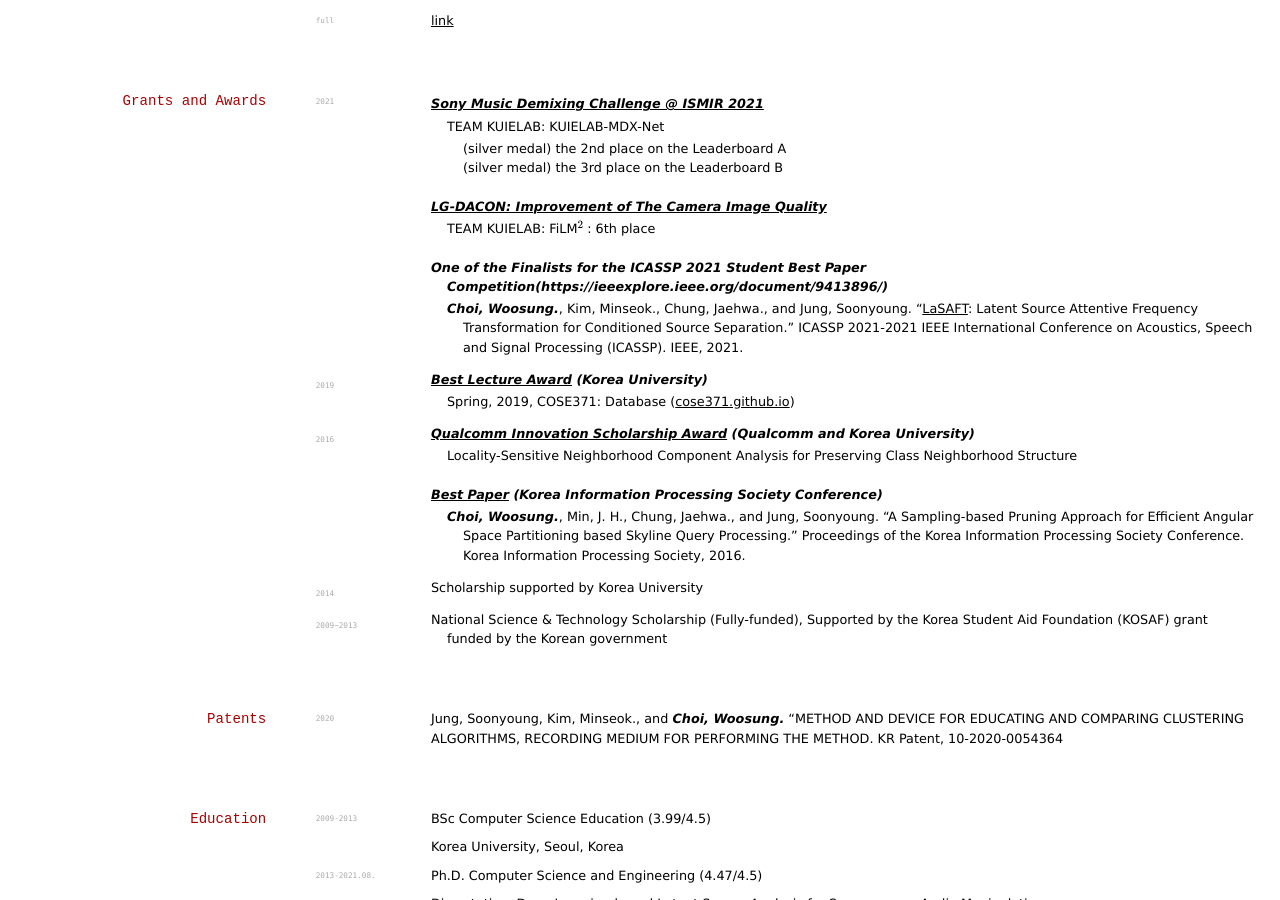
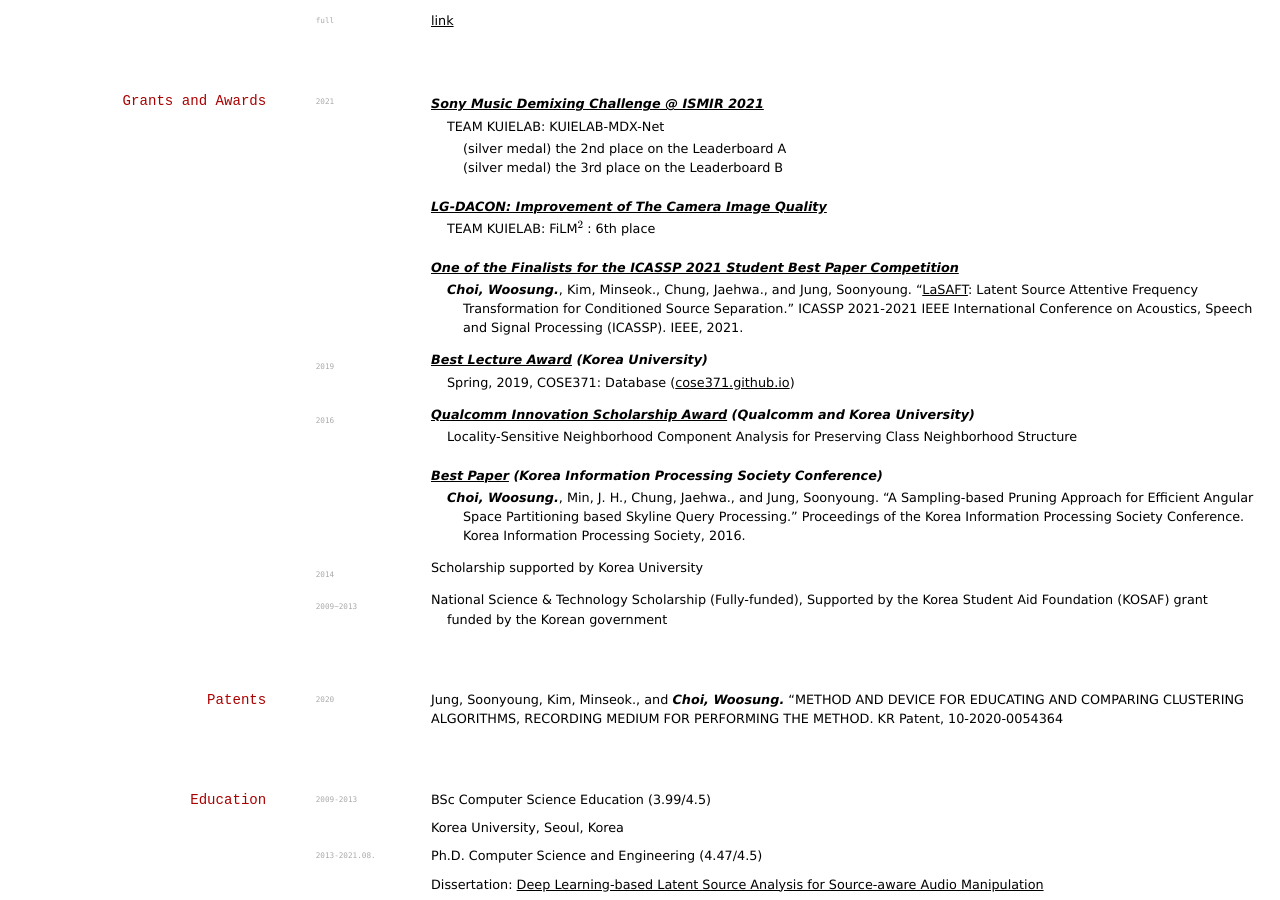
Before and after one commit to ws-choi/cv, a Jekyll site: the page built from index.md, in a window 1280 px wide and 900 px high, scrolled down 515 px. Built offline with Jekyll 4.4.1, drawn with Linux system fonts in a browser that asks for light colours; formulas are drawn with MathJax 3.

Commit message:
Update index.md

```diff
--- a/index.md
+++ b/index.md
@@ -44,7 +44,7 @@ Postdoctoral Researcher at Centre for Digital Music (C4DM) @ Queen Mary Universi
 - ***[LG-DACON: Improvement of The Camera Image Quality](https://dacon.io/competitions/official/235746/overview/description)***
     - TEAM KUIELAB: FiLM${}^2$ : 6th place
 
-- ***One of the Finalists for the ICASSP 2021 Student Best Paper Competition(https://ieeexplore.ieee.org/document/9413896/)***
+- ***[One of the Finalists for the ICASSP 2021 Student Best Paper Competition](https://ieeexplore.ieee.org/document/9413896/)***
     - ***Choi, Woosung.***, Kim, Minseok., Chung, Jaehwa., and Jung, Soonyoung. "[LaSAFT](https://paperswithcode.com/paper/lasaft-latent-source-attentive-frequency): Latent Source Attentive Frequency Transformation for Conditioned Source Separation." ICASSP 2021-2021 IEEE International Conference on Acoustics, Speech and Signal Processing (ICASSP). IEEE, 2021.
 
 `2019`
```
